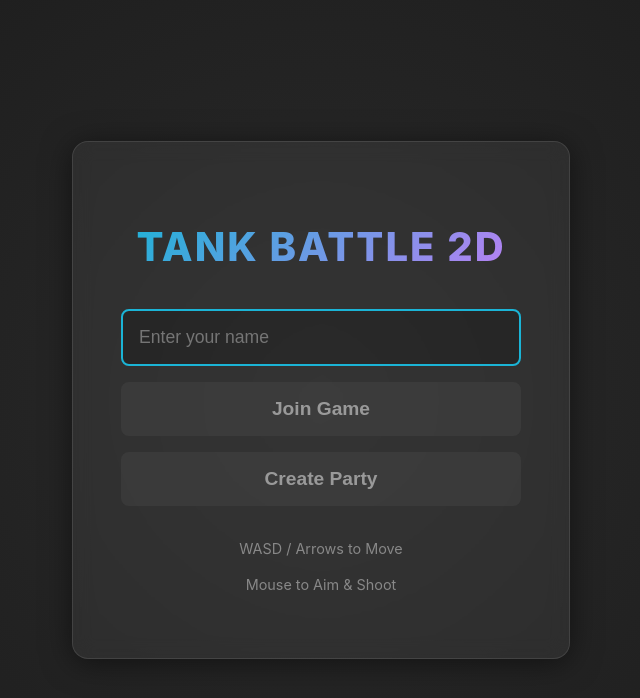
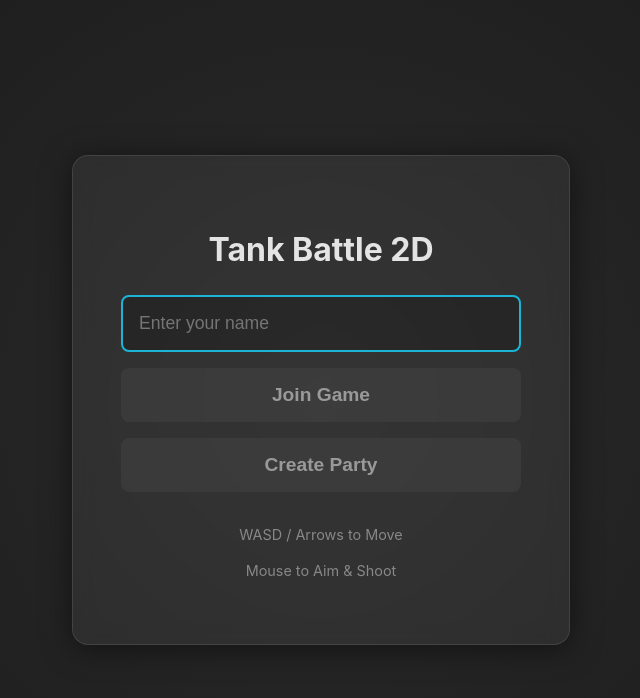
Before and after one commit to ibrahimkazimov/tank-battle-2d, a website built with Vite: page packages/client/index.html in a window 1280 px wide. Shown: the whole page, without its empty margins (319-959 px from the left). Built offline with nearby package versions, Linux system fonts and the light colour scheme.

Commit message:
feat: Introduce new logo, favicon, and game image, updating README and refining client UI styles.

```diff
--- a/packages/client/index.html
+++ b/packages/client/index.html
@@ -2,16 +2,17 @@
 <html lang="en">
   <head>
     <meta charset="UTF-8" />
-    <link rel="icon" type="image/svg+xml" href="/vite.svg" />
+    <link rel="icon" type="image/x-icon" href="./favicon.ico">
     <meta name="viewport" content="width=device-width, initial-scale=1.0" />
-    <title>Tank Battle 2D v2</title>
+    <title>Tank Battle 2D</title>
     <link rel="stylesheet" href="./src/style.css" />
+
   </head>
   <body>
     <div id="app">
       <div id="lobby">
         <div class="lobby-container">
-          <h1 class="title">Tank Battle 2D</h1>
+          <h1>Tank Battle 2D</h1>
           <div class="input-group">
             <input type="text" id="nameInput" placeholder="Enter your name" maxlength="15" autocomplete="off" />
             <button id="playButton" disabled>Join Game</button>
--- a/packages/client/src/style.css
+++ b/packages/client/src/style.css
@@ -42,16 +42,6 @@
   max-width: 400px;
 }
 
-.title {
-  font-size: 2.5em;
-  font-weight: 800;
-  margin-bottom: 2rem;
-  background: linear-gradient(135deg, #1BB4D6, #BE7FF4);
-  -webkit-background-clip: text;
-  -webkit-text-fill-color: transparent;
-  text-transform: uppercase;
-  letter-spacing: 2px;
-}
 
 .input-group {
   display: flex;
@@ -79,7 +69,6 @@
   padding: 1rem;
   font-size: 1.2em;
   font-weight: 600;
-  background: linear-gradient(90deg, #1BB4D6, #BE7FF4);
   border: none;
   border-radius: 8px;
   color: white;
@@ -107,6 +96,7 @@
   width: 100%;
   height: 100%;
 }
+
 /* Scoreboard Overlay */
 #scoreboard {
   position: absolute;
```
Also changed, not shown: README.md, packages/client/public/favicon.ico (added), packages/client/public/logo.png (added), 1 other file. Lines whose indentation alone changed are shown as unchanged.
